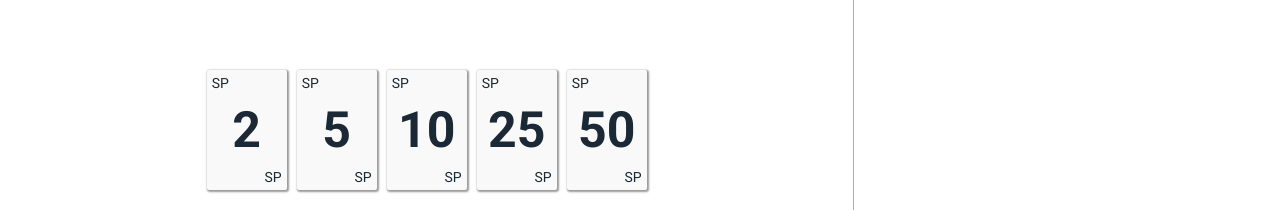
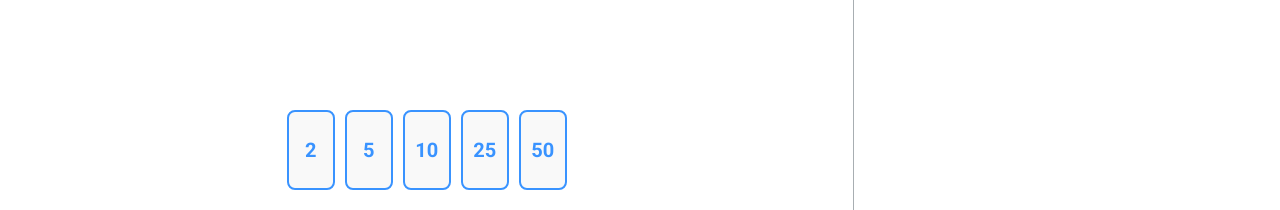
Before and after one commit to AndreiMrakov/pointing-poker-fe, a React (Create React App) app: page / in a window 1280 px wide. Shown: the part 590-800 px from the top of the page. Built offline with nearby package versions, Linux system fonts and the light colour scheme.

Commit message:
refactor: PanelVoteCards and VoteCard

```diff
--- a/src/components/VoteCard/PanelVoteCards.tsx
+++ b/src/components/VoteCard/PanelVoteCards.tsx
@@ -3,10 +3,38 @@ import { VoteCard } from "./VoteCard";
 import styles from "./VoteCard.module.scss";
 import cards from "@/mocks/cards.json";
 
-export const PanelVoteCards = () => {
+interface IPanelVoteCards {
+  selectedCardValue: string;
+  setSelectedCardValue: (e: string) => void;
+  isCardVisible: boolean
+}
+
+export const PanelVoteCards: React.FC<IPanelVoteCards> = ({
+  selectedCardValue,
+  setSelectedCardValue,
+  isCardVisible
+}) => {
+
+  function onCardClick(event: React.MouseEvent): void {
+    const currentElem = event.target as HTMLElement;
+    setSelectedCardValue(currentElem.textContent!)
+  }
+
+
   return (
     <ul className={styles.listCards}>
-      {cards.map(card => <VoteCard card={card} key={card.id} />)}
+      {cards.map(card =>
+        <VoteCard
+          card={card}
+          key={card.id}
+          styleName=
+          {
+            `${card.score === +selectedCardValue ? styles.active : ''}
+             ${isCardVisible ? styles.unactive : ''}
+          `}
+          onCardClick={onCardClick}
+        />)
+      }
     </ul>
   );
 };
--- a/src/components/VoteCard/VoteCard.module.scss
+++ b/src/components/VoteCard/VoteCard.module.scss
@@ -10,48 +10,41 @@
 .card {
   display: flex;
   flex-direction: column;
-  justify-content: space-between;
+  justify-content: center;
   position: relative;
-  width: 8rem;
-  height: 12rem;
+  width: 4.8rem;
+  height: 8rem;
   cursor: pointer;
   margin-right: 1rem;
-  border-radius: 0.2rem;
+  border-radius: 0.8rem;
   background-color: $primary-color;
-  box-shadow: 1px 1px 2px 1px $shadow-grey;
+  border: 2px solid $second-color;
   padding: 0.5rem;
   align-items: center;
-
+  transition: 0.3s;
+  font-size: 2rem;
+  font-weight: 600;
+  color: $second-color;
   &:last-child {
     margin-right: 0;
   }
 
   &:hover {
-    box-shadow: 1px 1px 5px 2px $shadow-grey;
-  }
+    margin-top: -.5rem;
+    transition: 0.3s;
+    background-color: $table-color;
+}
 }
 
 .active {
-  background-color: $card-active;
-
-  &::after {
-    content: url(~@/assets/images/checked.svg);
-    position: absolute;
-    width: 4rem;
-    z-index: 10;
-    top: -0.7rem;
-    right: -0.7rem;
-  }
+  background-color: $second-color !important;
+  color: $primary-color !important;
+  margin-top: -.5rem !important;
 }
 
-.score {
-  font-size: 5rem;
+.unactive {
+  color: $second-font-color !important;
+  border-color: $second-font-color !important;
+  background-color: $primary-color !important;
+  pointer-events: none;
 }
-
-.nameTop {
-  align-self: flex-start;
-}
-
-.nameBottom {
-  align-self: flex-end;
-}
--- a/src/components/VoteCard/VoteCard.tsx
+++ b/src/components/VoteCard/VoteCard.tsx
@@ -4,14 +4,21 @@ import styles from './VoteCard.module.scss';
 
 type Props = {
   card: CardType;
+  onCardClick: (e:React.MouseEvent) => void;
+  styleName: any
 };
 
-export const VoteCard: FC<Props> = ({ card }) => {
+export const VoteCard: FC<Props> = (
+  {
+    card,
+    onCardClick,
+    styleName
+  }) => {
+
   return (
-    <div className={styles.card}>
-      <div className={styles.nameTop}>{card.name}</div>
-      <h3 className={styles.score}>{card.score}</h3>
-      <div className={styles.nameBottom}>{card.name}</div>
-    </div>
+    <li className={`${styles.card} ${styleName}`}
+        onClick={onCardClick}>
+        {card.score}
+    </li>
   );
 };
```
